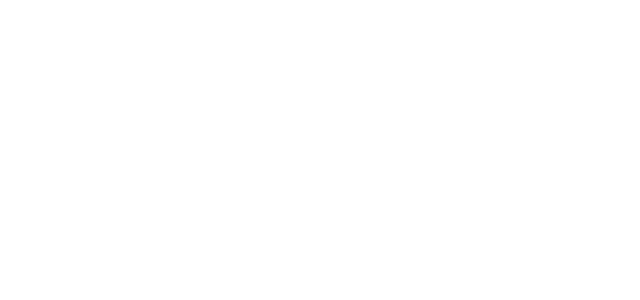
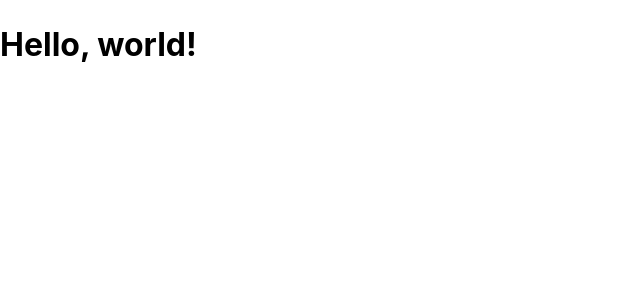
Before and after one commit to Svatosik/react-practise-03, a React (Create React App) app: page / in a window 1280 px wide. Shown: the top 300 px of the page, without its empty margins (0-640 px from the left). Built offline with nearby package versions, Linux system fonts and the light colour scheme; the HTML template or start-up script is replaced by a standard one.

Commit message:
Add libraries and CSS reset

```diff
--- a/src/App.jsx
+++ b/src/App.jsx
@@ -1,8 +1,10 @@
 import './App.css';
+import "normalize.css";
+
 
 function App() {
   return (
-    <></>
+    <h1>Hello, world!</h1>
   );
 }
 
--- a/src/index.css
+++ b/src/index.css
@@ -1,13 +1,46 @@
-body {
+/* src/styles/reset.css */
+
+/* Box sizing */
+*,
+*::before,
+*::after {
+  box-sizing: border-box;
   margin: 0;
-  font-family: -apple-system, BlinkMacSystemFont, 'Segoe UI', 'Roboto', 'Oxygen',
-    'Ubuntu', 'Cantarell', 'Fira Sans', 'Droid Sans', 'Helvetica Neue',
-    sans-serif;
-  -webkit-font-smoothing: antialiased;
-  -moz-osx-font-smoothing: grayscale;
+  padding: 0;
 }
 
-code {
-  font-family: source-code-pro, Menlo, Monaco, Consolas, 'Courier New',
-    monospace;
+/* Remove default font styles */
+html, body {
+  font-family: -apple-system, BlinkMacSystemFont, 'Segoe UI', Roboto, Oxygen,
+    Ubuntu, Cantarell, 'Open Sans', 'Helvetica Neue', sans-serif;
+  font-size: 16px;
+  background-color: #fff;
+  color: #000;
+  line-height: 1.5;
+  min-height: 100vh;
+  -webkit-font-smoothing: antialiased;
 }
+
+/* Remove default list styles */
+ul, ol {
+  list-style: none;
+}
+
+/* Remove link underline */
+a {
+  text-decoration: none;
+  color: inherit;
+}
+
+/* Button reset */
+button {
+  border: none;
+  background: none;
+  cursor: pointer;
+}
+
+/* Image max-width */
+img {
+  max-width: 100%;
+  display: block;
+}
```
Also changed, not shown: package.json (+6 -2 lines), 1 other file (tests, documents, lock files or other folders).
